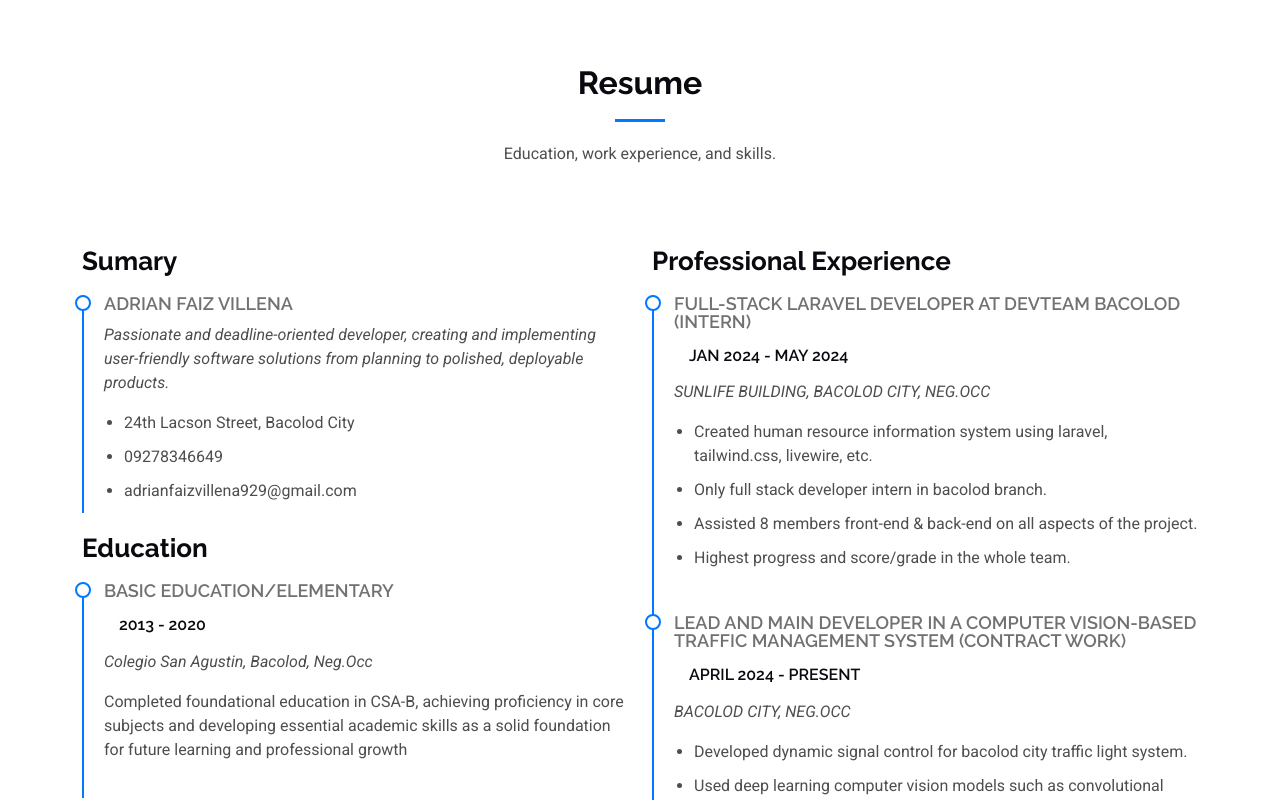
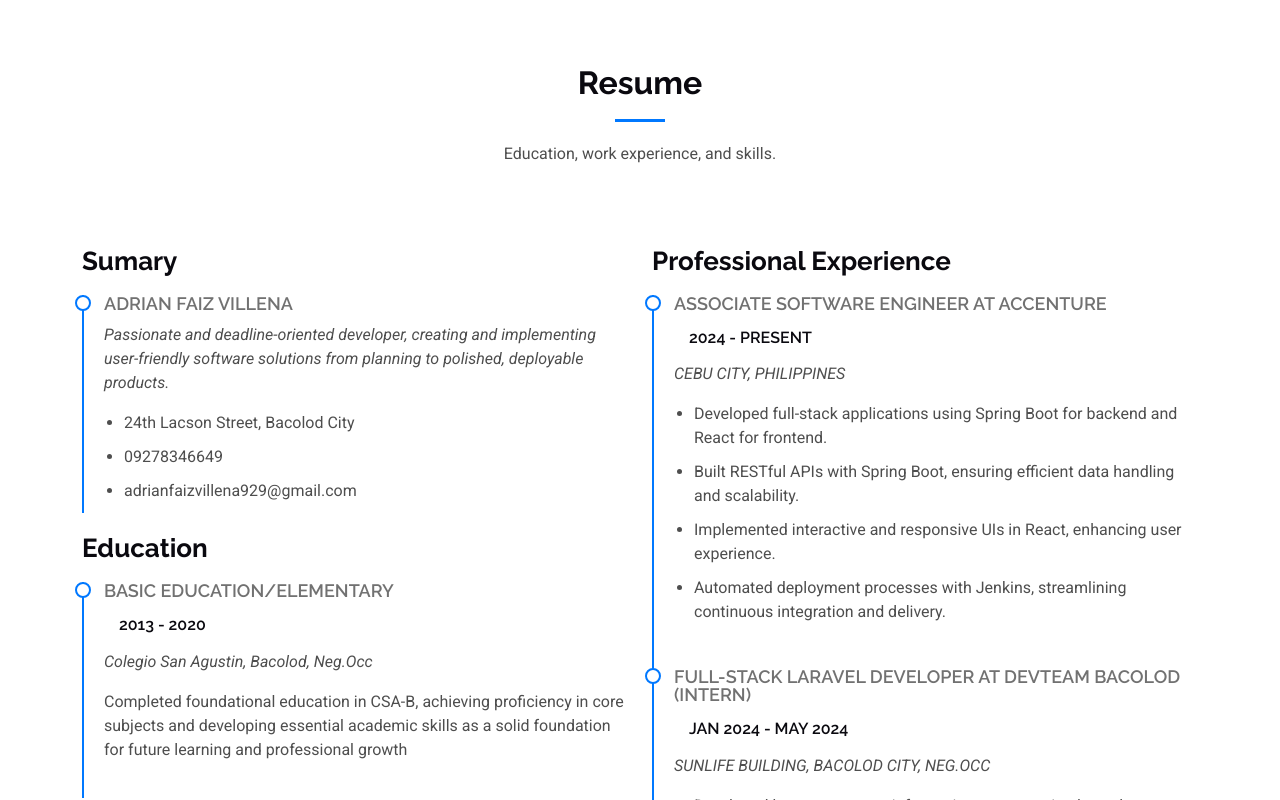
Before and after one commit to AdrianFaiz/FaizPortfolio, a plain HTML site: page index.html in a window 1280 px wide. Shown: the part 2000-2800 px from the top of the page. Drawn offline with Linux system fonts and the light colour scheme.

Commit message:
Update index.html

```diff
--- a/index.html
+++ b/index.html
@@ -281,15 +281,27 @@
 
           <div class="col-lg-6" data-aos="fade-up" data-aos-delay="200">
             <h3 class="resume-title">Professional Experience</h3>
+             <div class="resume-item">
+              <h4>ASSOCIATE SOFTWARE ENGINEER AT ACCENTURE</h4>
+              <h5>2024 - PRESENT</h5>
+              <p><em>CEBU CITY, PHILIPPINES</em></p>
+              <ul>
+                <li>Developed full-stack applications using Spring Boot for backend and React for frontend.</li>
+                <li>Built RESTful APIs with Spring Boot, ensuring efficient data handling and scalability.</li>
+                <li>Implemented interactive and responsive UIs in React, enhancing user experience.</li>
+                <li>Automated deployment processes with Jenkins, streamlining continuous integration and delivery.</li>
+              </ul>
+            </div>
+
             <div class="resume-item">
               <h4>FULL-STACK LARAVEL DEVELOPER AT DEVTEAM BACOLOD (INTERN)</h4>
               <h5>JAN 2024 - MAY 2024</h5>
               <p><em>SUNLIFE BUILDING, BACOLOD CITY, NEG.OCC </em></p>
               <ul>
-                <li>Created human resource information system using laravel, tailwind.css, livewire, etc.</li>
-                <li>Only full stack developer intern in bacolod branch.</li>
-                <li>Assisted 8 members front-end & back-end on all aspects of the project. </li>
-                <li>Highest progress and score/grade in the whole team.</li>
+                <li>Developed human resource information system using laravel, tailwind.css, livewire, etc.</li>
+                <li>Developed employee management features for data entry, tracking, and reporting.</li>
+                <li>Enabled real-time data syncing and validation with Livewire for better interactivity. </li>
+                <li>Optimized performance and UI for scalability and device accessibility.</li>
               </ul>
             </div><!-- Edn Resume Item -->
 
```
